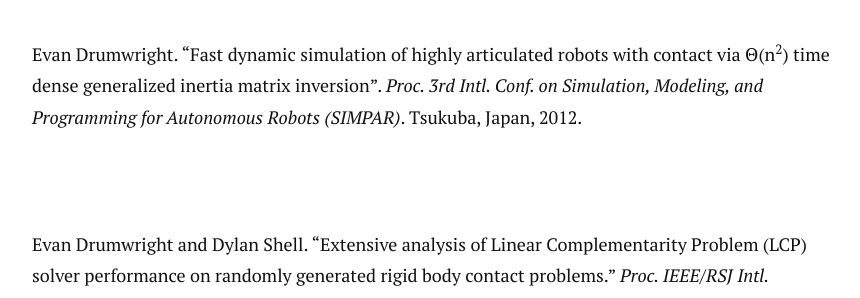
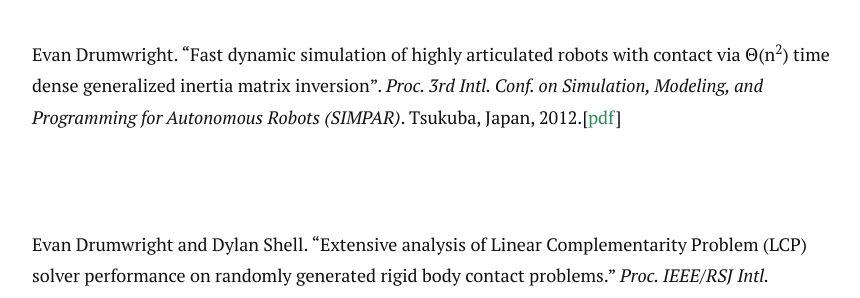
Before and after one commit to PositronicsLab/positronicslab.github.io, a Jekyll site: the page built from publications.md, in a window 1280 px wide and 900 px high, scrolled down 1248 px. Shown: the part 155-453 px from the top of the window, without its empty margins (208-1068 px from the left). Built offline with Jekyll 4.4.1, drawn with Linux system fonts in a browser that asks for light colours; nearby versions of some CDN libraries; Markdown is read by kramdown in place of the engine named in the settings.

Commit message:
Updated publications

```diff
--- a/publications.md
+++ b/publications.md
@@ -26,7 +26,7 @@ Samuel Zapolsky, Evan Drumwright, Ioannis Havoutis, Jonas Buchli, and Claudio Se
 
 &nbsp;
 
-Evan Drumwright. "Fast dynamic simulation of highly articulated robots with contact via Θ(n<sup>2</sup>) time dense generalized inertia matrix inversion". <i>Proc. 3rd Intl. Conf. on Simulation, Modeling, and Programming for Autonomous Robots (SIMPAR)</i>. Tsukuba, Japan, 2012.
+Evan Drumwright. "Fast dynamic simulation of highly articulated robots with contact via Θ(n<sup>2</sup>) time dense generalized inertia matrix inversion". <i>Proc. 3rd Intl. Conf. on Simulation, Modeling, and Programming for Autonomous Robots (SIMPAR)</i>. Tsukuba, Japan, 2012.[<a href="asserts/pdfs/simpar.pdf">pdf</a>]
 
 &nbsp;
 
```
Also changed, not shown: 1 other file.
